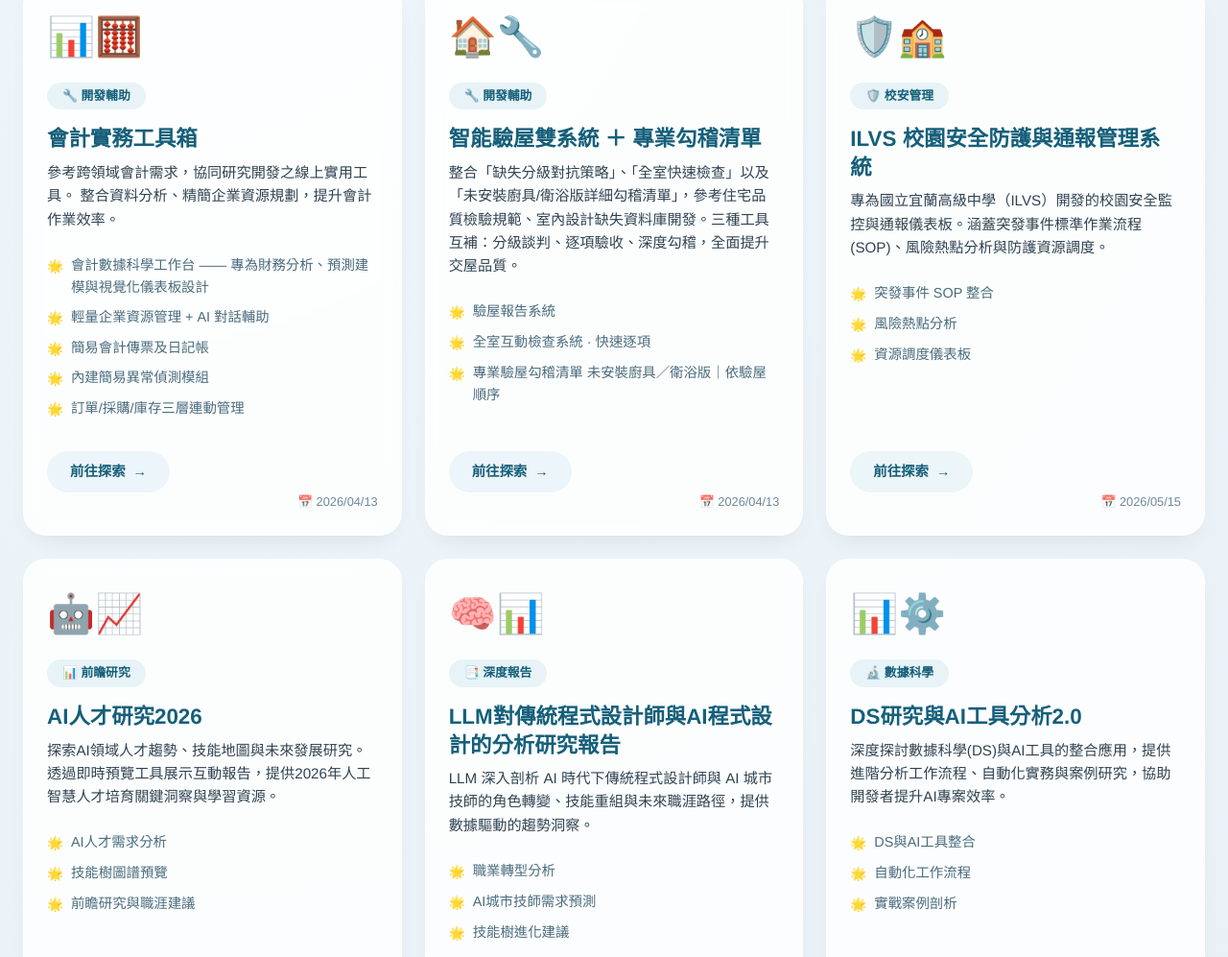
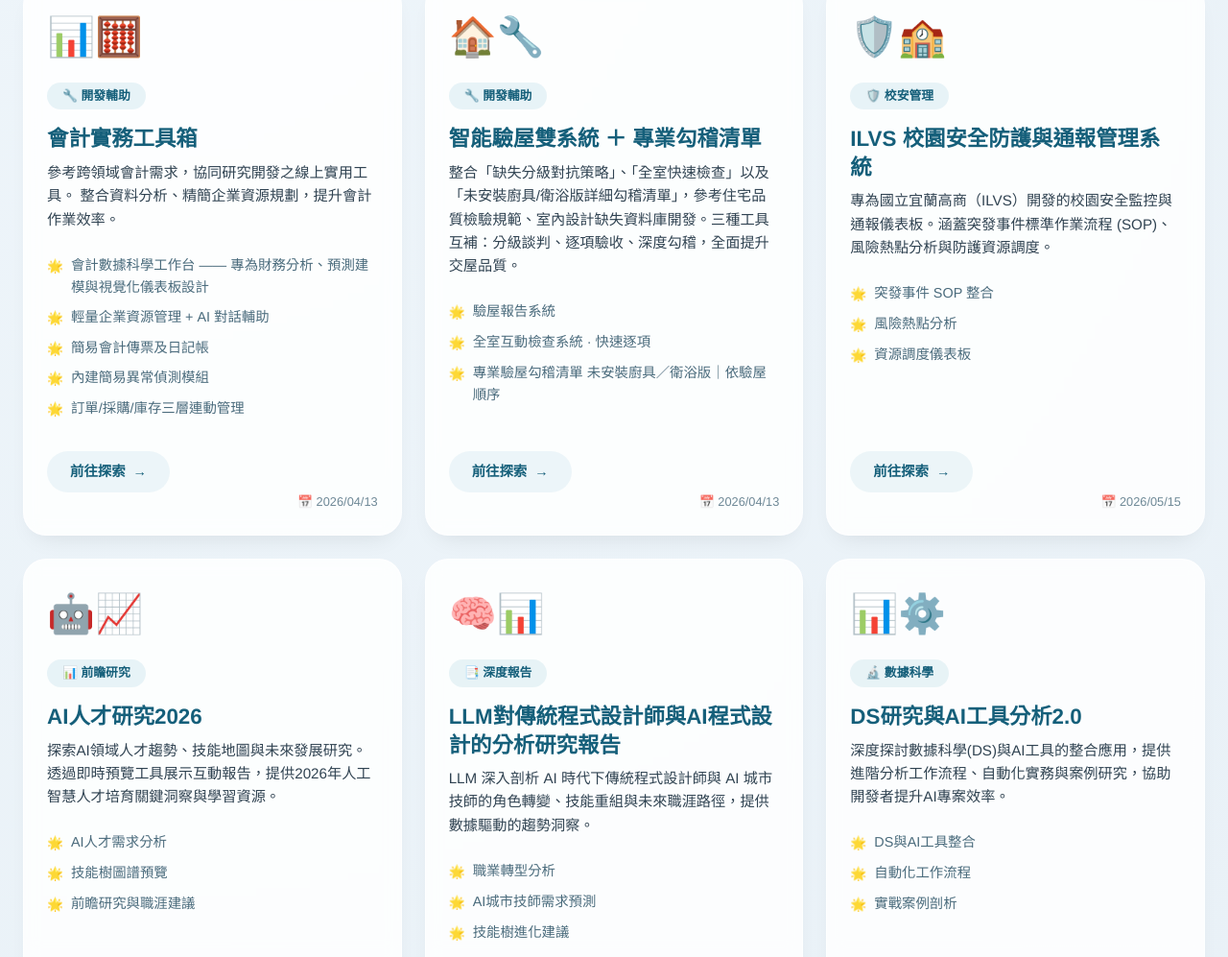
Before and after one commit to s8762999999-design/s8762999999-design.github.io, a plain HTML site: page index.html in a window 1280 px wide. Shown: the part 2049-3046 px from the top of the page at 96% size. Drawn offline with Linux system fonts and the light colour scheme.

Commit message:
Update index.html

```diff
--- a/index.html
+++ b/index.html
@@ -612,7 +612,7 @@
         { title: "PPI 三元泛用型決策與實證檢索中樞", shortTitle: "PPI決策中樞", url: "https://s8762999999-design.github.io/PPI-SOLVE-PATHWAY/", description: "將複雜挑戰解構為「動機根源(Why) - 利害視角(Who) - 影響力衡量(What)」。輸入情境後，系統將生成融合 Chain-of-Thought、LATS 推理與實證約束的 LLM 指令，並提供精準學術/實務檢索入口。", features: ["利用Why-Who-What輸入問題", "選擇想要套用的知識領域", "產生建議的檢索策略"], icon: "⚙️🔍", category: "🔧 開發輔助", group: "創作與工具", showDevDate: true },
         { title: "會計實務工具箱", shortTitle: "會計實務工具箱", url: "https://s8762999999-design.github.io/Accounting-Practice-Toolbox/", description: "參考跨領域會計需求，協同研究開發之線上實用工具。 整合資料分析、精簡企業資源規劃，提升會計作業效率。", features: ["會計數據科學工作台 —— 專為財務分析、預測建模與視覺化儀表板設計", "輕量企業資源管理 + AI 對話輔助", "簡易會計傳票及日記帳", "內建簡易異常偵測模組", "訂單/採購/庫存三層連動管理"], icon: "📊🧮", category: "🔧 開發輔助", group: "創作與工具", showDevDate: true },
         { title: "智能驗屋雙系統 ＋ 專業勾稽清單", shortTitle: "智能驗屋雙系統", url: "https://s8762999999-design.github.io/new-house-check-system/", description: "整合「缺失分級對抗策略」、「全室快速檢查」以及「未安裝廚具/衛浴版詳細勾稽清單」，參考住宅品質檢驗規範、室內設計缺失資料庫開發。三種工具互補：分級談判、逐項驗收、深度勾稽，全面提升交屋品質。", features: ["驗屋報告系統", "全室互動檢查系統 · 快速逐項", "專業驗屋勾稽清單 未安裝廚具／衛浴版｜依驗屋順序"], icon: "🏠🔧", category: "🔧 開發輔助", group: "創作與工具", showDevDate: true },
-        { title: "ILVS 校園安全防護與通報管理系統", shortTitle: "ILVS 校安系統", url: "https://ilvsilc.github.io/ILVS-Campus-Security/", description: "專為國立宜蘭高級中學（ILVS）開發的校園安全監控與通報儀表板。涵蓋突發事件標準作業流程 (SOP)、風險熱點分析與防護資源調度。", features: ["突發事件 SOP 整合", "風險熱點分析", "資源調度儀表板"], icon: "🛡️🏫", category: "🛡️ 校安管理", group: "創作與工具", showDevDate: true },
+        { title: "ILVS 校園安全防護與通報管理系統", shortTitle: "ILVS 校安系統", url: "https://ilvsilc.github.io/ILVS-Campus-Security/", description: "專為國立宜蘭高商（ILVS）開發的校園安全監控與通報儀表板。涵蓋突發事件標準作業流程 (SOP)、風險熱點分析與防護資源調度。", features: ["突發事件 SOP 整合", "風險熱點分析", "資源調度儀表板"], icon: "🛡️🏫", category: "🛡️ 校安管理", group: "創作與工具", showDevDate: true },
 
         // 研究報告
         { title: "AI人才研究2026", shortTitle: "AI人才研究", url: "https://htmlpreview.github.io/?https://gist.githubusercontent.com/s8762999999-design/21c01e2187e67b6306ff3ce3c831d634/raw/184b7996c85393c0c573092cf0cddd03f45bc897/gistfile1.txt", description: "探索AI領域人才趨勢、技能地圖與未來發展研究。透過即時預覽工具展示互動報告，提供2026年人工智慧人才培育關鍵洞察與學習資源。", features: ["AI人才需求分析", "技能樹圖譜預覽", "前瞻研究與職涯建議"], icon: "🤖📈", category: "📊 前瞻研究", group: "研究報告" },
```
